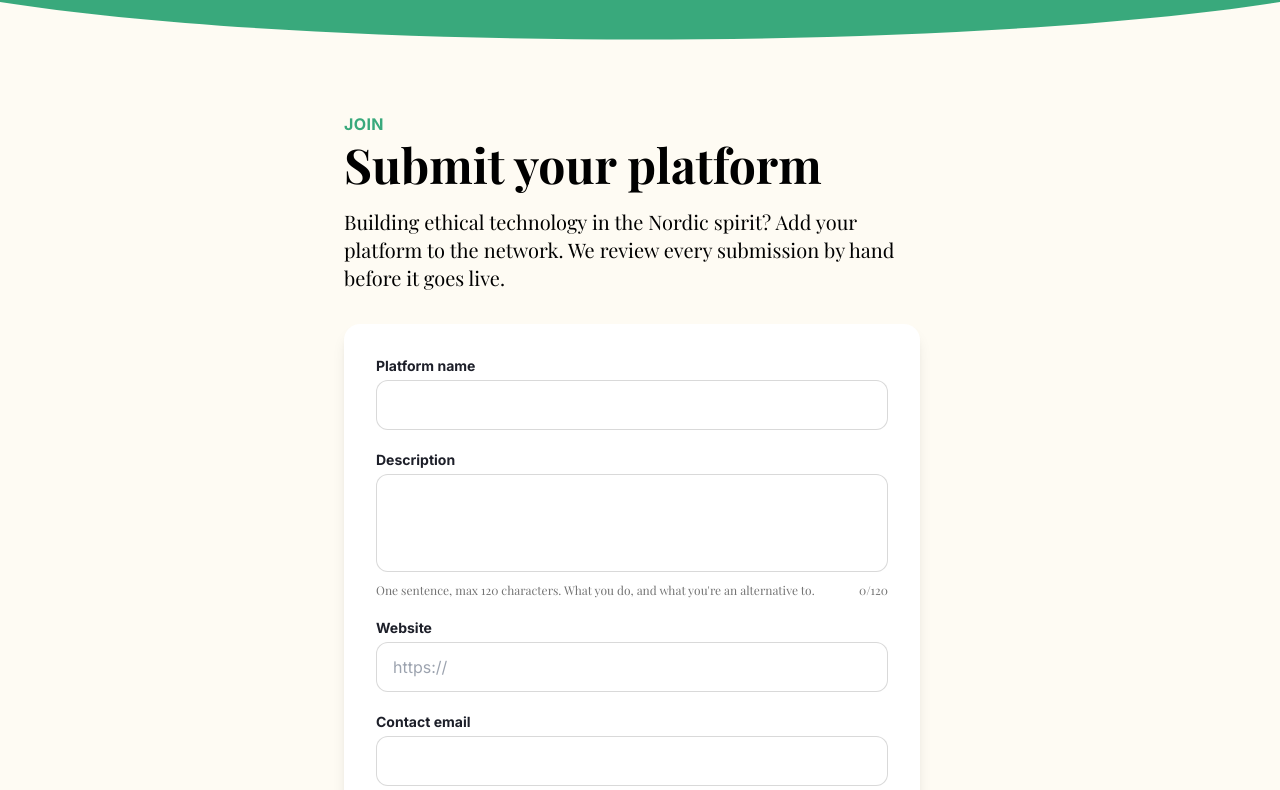
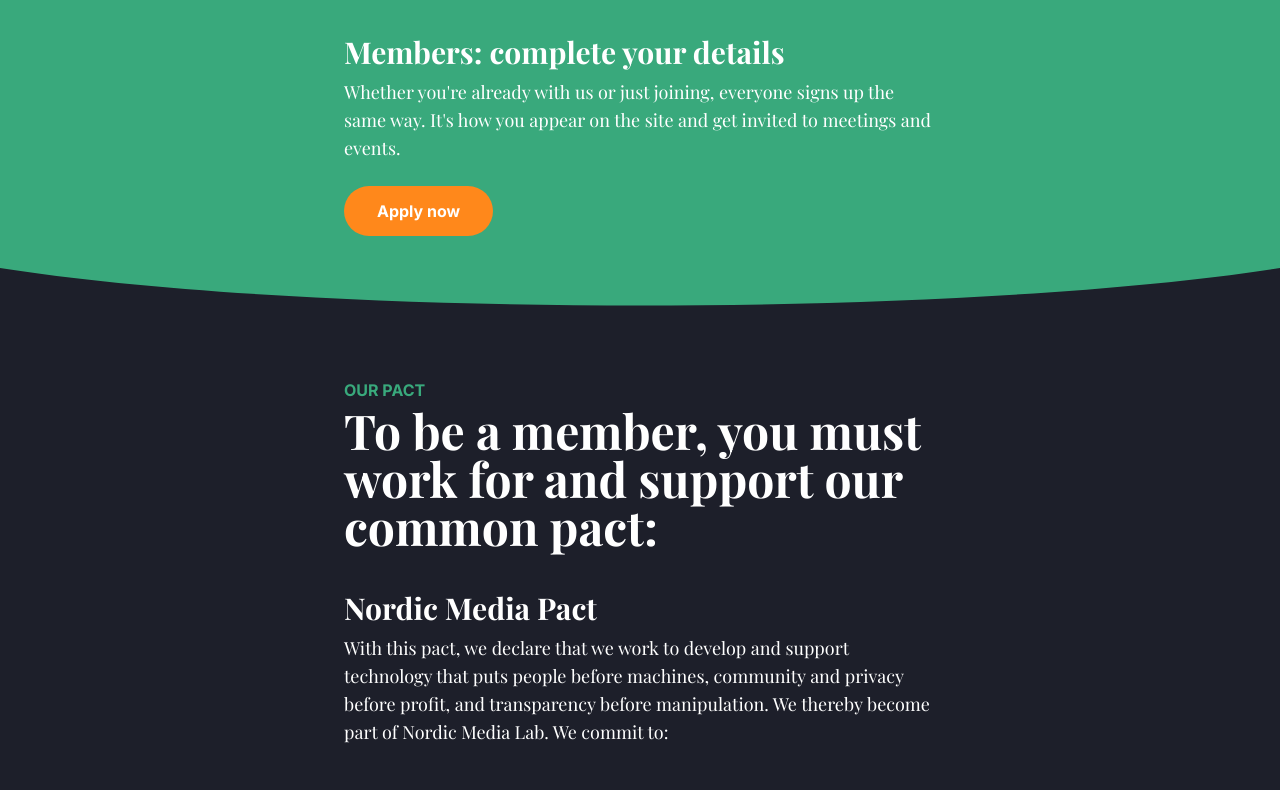
Before and after one commit to jeppeliisberg/nordicmedialab.dk, a React (Vite) app: page / in a window 1280 px wide. Shown: the part 2859-3649 px from the top of the page. Built offline with nearby package versions, Linux system fonts and the light colour scheme.

Commit message:
Rework member form: Apply-now modal in members area, type dropdown, repeatable contacts

```diff
--- a/index.html
+++ b/index.html
@@ -19,12 +19,27 @@
   <body>
     <!-- Hidden static form so Netlify registers "member-submission" (incl. file upload) at build time -->
     <form name="member-submission" netlify netlify-honeypot="bot-field" hidden>
+      <input type="text" name="type" />
       <input type="text" name="name" />
       <textarea name="description"></textarea>
       <input type="url" name="website" />
-      <input type="email" name="contact" />
       <input type="text" name="language" />
       <input type="file" name="logo" />
+      <input type="text" name="contact1_name" />
+      <input type="email" name="contact1_email" />
+      <input type="text" name="contact1_title" />
+      <input type="text" name="contact2_name" />
+      <input type="email" name="contact2_email" />
+      <input type="text" name="contact2_title" />
+      <input type="text" name="contact3_name" />
+      <input type="email" name="contact3_email" />
+      <input type="text" name="contact3_title" />
+      <input type="text" name="contact4_name" />
+      <input type="email" name="contact4_email" />
+      <input type="text" name="contact4_title" />
+      <input type="text" name="contact5_name" />
+      <input type="email" name="contact5_email" />
+      <input type="text" name="contact5_title" />
       <input type="text" name="bot-field" />
     </form>
     <div id="root"></div>
--- a/src/components/MemberSubmit.jsx
+++ b/src/components/MemberSubmit.jsx
@@ -2,13 +2,24 @@
 import { useTranslation } from 'react-i18next';
 
 const MAX = 120;
+const MAX_PERSONS = 5;
 
 const MemberSubmit = () => {
   const { t } = useTranslation();
+  const [open, setOpen] = useState(false);
+  const [type, setType] = useState('platform');
   const [count, setCount] = useState(0);
+  const [persons, setPersons] = useState(1);
   const [sending, setSending] = useState(false);
   const [done, setDone] = useState(false);
   const [error, setError] = useState(false);
+
+  const nameLabel =
+    type === 'organization'
+      ? t('submit.nameOrganization')
+      : type === 'individual'
+      ? t('submit.nameIndividual')
+      : t('submit.namePlatform');
 
   const handleSubmit = async (e) => {
     e.preventDefault();
@@ -25,28 +36,62 @@
     }
   };
 
-  if (done) {
-    return (
-      <div className="bg-white rounded-2xl p-8 shadow-lg max-w-xl">
-        <h3 className="font-serif text-2xl font-bold text-[#1D1F29] mb-2">{t('submit.thanksTitle')}</h3>
-        <p className="text-neutral-600">{t('submit.thanksBody')}</p>
-      </div>
-    );
-  }
-
   const field =
-    'w-full rounded-xl border border-black/15 px-4 py-3 font-sans text-[#1D1F29] focus:outline-none focus:border-[#39A97C]';
+    'w-full rounded-xl border border-black/15 px-4 py-2.5 font-sans text-[#1D1F29] focus:outline-none focus:border-[#39A97C]';
   const label = 'block font-sans font-semibold text-sm text-[#1D1F29] mb-1';
   const help = 'text-xs text-neutral-500 mt-1';
 
   return (
+    <>
+      <button
+        onClick={() => setOpen(true)}
+        className="bg-[#FF881B] hover:brightness-105 text-white font-semibold font-sans px-8 py-3 rounded-full transition"
+      >
+        {t('submit.applyNow')}
+      </button>
+
+      {open && (
+        <div
+          className="fixed inset-0 z-50 flex items-start justify-center bg-black/60 p-4 overflow-y-auto"
+          onClick={() => setOpen(false)}
+        >
+          <div
+            className="bg-white rounded-2xl w-full max-w-xl my-8 p-6 md:p-8 relative text-left"
+            onClick={(e) => e.stopPropagation()}
+          >
+            <button
+              onClick={() => setOpen(false)}
+              aria-label={t('submit.close')}
+              className="absolute right-4 top-4 text-neutral-400 hover:text-[#1D1F29]"
+            >
+              <svg xmlns="http://www.w3.org/2000/svg" fill="none" viewBox="0 0 24 24" strokeWidth={1.8} stroke="currentColor" className="w-6 h-6">
+                <path strokeLinecap="round" strokeLinejoin="round" d="M6 18 18 6M6 6l12 12" />
+              </svg>
+            </button>
+
+            {done ? (
+              <div>
+                <h3 className="font-serif text-2xl font-bold text-[#1D1F29] mb-2">{t('submit.thanksTitle')}</h3>
+                <p className="text-neutral-600 mb-6">{t('submit.thanksBody')}</p>
+                <button
+                  onClick={() => setOpen(false)}
+                  className="bg-[#39A97C] text-white font-semibold font-sans px-6 py-2.5 rounded-full"
+                >
+                  {t('submit.close')}
+                </button>
+              </div>
+            ) : (
+              <>
+                <h3 className="font-serif text-2xl md:text-3xl font-bold text-[#1D1F29] mb-2 pr-8">{t('submit.title')}</h3>
+                <p className="text-neutral-600 mb-6">{t('submit.intro')}</p>
+
                 <form
                   name="member-submission"
                   method="POST"
                   data-netlify="true"
                   data-netlify-honeypot="bot-field"
                   onSubmit={handleSubmit}
-      className="bg-white rounded-2xl p-6 md:p-8 shadow-lg flex flex-col gap-5 max-w-xl"
+                  className="flex flex-col gap-4"
                 >
                   <input type="hidden" name="form-name" value="member-submission" />
                   <p className="hidden">
@@ -56,7 +101,16 @@
                   </p>
 
                   <div>
-        <label className={label}>{t('submit.name')}</label>
+                    <label className={label}>{t('submit.type')}</label>
+                    <select name="type" value={type} onChange={(e) => setType(e.target.value)} className={field}>
+                      <option value="platform">{t('submit.typePlatform')}</option>
+                      <option value="organization">{t('submit.typeOrganization')}</option>
+                      <option value="individual">{t('submit.typeIndividual')}</option>
+                    </select>
+                  </div>
+
+                  <div>
+                    <label className={label}>{nameLabel}</label>
                     <input type="text" name="name" required className={field} />
                   </div>
 
@@ -80,17 +134,12 @@
 
                   <div>
                     <label className={label}>{t('submit.website')}</label>
-        <input type="url" name="website" required placeholder="https://" className={field} />
-      </div>
-
-      <div>
-        <label className={label}>{t('submit.email')}</label>
-        <input type="email" name="contact" required className={field} />
+                    <input type="url" name="website" placeholder="https://" className={field} />
                   </div>
 
                   <div>
                     <label className={label}>{t('submit.language')}</label>
-        <select name="language" className={field} defaultValue="da">
+                    <select name="language" defaultValue="da" className={field}>
                       <option value="da">Dansk</option>
                       <option value="en">English</option>
                     </select>
@@ -107,18 +156,43 @@
                     <div className={help}>{t('submit.logoHelp')}</div>
                   </div>
 
-      {error && (
-        <p className="text-sm text-red-600">{t('submit.error')}</p>
+                  <div className="border-t border-black/10 pt-4 mt-1">
+                    <h4 className="font-serif text-lg font-bold text-[#1D1F29]">{t('submit.contactsTitle')}</h4>
+                    <p className={help + ' mb-3'}>{t('submit.contactsHelp')}</p>
+                    {Array.from({ length: persons }).map((_, i) => (
+                      <div key={i} className="grid grid-cols-1 sm:grid-cols-3 gap-2 mb-2">
+                        <input type="text" name={`contact${i + 1}_name`} placeholder={t('submit.personName')} required={i === 0} className={field} />
+                        <input type="email" name={`contact${i + 1}_email`} placeholder={t('submit.personEmail')} required={i === 0} className={field} />
+                        <input type="text" name={`contact${i + 1}_title`} placeholder={t('submit.personTitle')} className={field} />
+                      </div>
+                    ))}
+                    {persons < MAX_PERSONS && (
+                      <button
+                        type="button"
+                        onClick={() => setPersons((p) => p + 1)}
+                        className="text-sm font-semibold text-[#39A97C] hover:underline mt-1"
+                      >
+                        + {t('submit.addPerson')}
+                      </button>
                     )}
+                  </div>
+
+                  {error && <p className="text-sm text-red-600">{t('submit.error')}</p>}
 
                   <button
                     type="submit"
                     disabled={sending}
-        className="bg-[#FF881B] hover:brightness-105 text-white font-semibold font-sans px-7 py-3 rounded-full transition disabled:opacity-60 self-start"
+                    className="bg-[#FF881B] hover:brightness-105 text-white font-semibold font-sans px-7 py-3 rounded-full transition disabled:opacity-60 self-start mt-1"
                   >
                     {sending ? t('submit.sending') : t('submit.send')}
                   </button>
                 </form>
+              </>
+            )}
+          </div>
+        </div>
+      )}
+    </>
   );
 };
 
--- a/src/locales/da.json
+++ b/src/locales/da.json
@@ -134,22 +134,36 @@
     "boardTitle": "Vores bestyrelse"
   },
   "submit": {
-    "tagline": "Bliv medlem",
-    "title": "Indsend din platform",
-    "intro": "Bygger du etisk teknologi i nordisk ånd? Tilføj din platform til netværket. Vi gennemgår hver indsendelse manuelt, før den går live.",
-    "name": "Platformens navn",
+    "applyNow": "Ansøg nu",
+    "ctaTitle": "Medlemmer: udfyld jeres oplysninger",
+    "ctaText": "Uanset om I allerede er med eller lige er kommet til, tilmelder alle sig på samme måde. Det er sådan I kommer på siden og bliver inviteret til møder og events.",
+    "title": "Indsend dine oplysninger",
+    "intro": "Bygger eller støtter du etisk teknologi i nordisk ånd? Bliv medlem af Nordic Media Lab. Vi gennemgår hver indsendelse på et månedligt bestyrelsesmøde og vender tilbage til dig.",
+    "type": "Type",
+    "typePlatform": "Platform",
+    "typeOrganization": "Organisation",
+    "typeIndividual": "Person",
+    "namePlatform": "Platformens navn",
+    "nameOrganization": "Organisationens navn",
+    "nameIndividual": "Navn",
     "description": "Beskrivelse",
     "descriptionHelp": "Én sætning, højst 120 tegn. Hvad I laver, og hvilket alternativ I er.",
-    "website": "Webadresse",
-    "email": "Kontakt-e-mail",
+    "website": "Webadresse (valgfrit)",
     "language": "Sprog på din beskrivelse",
     "logo": "Logo (valgfrit)",
     "logoHelp": "SVG eller kvadratisk PNG (mindst 400px), gennemsigtig baggrund, som fungerer på en lys baggrund.",
+    "contactsTitle": "Kontakter",
+    "contactsHelp": "Alle, der skal inviteres til møder og events. Dette er til os, det vises ikke på siden.",
+    "personName": "Navn",
+    "personEmail": "E-mail",
+    "personTitle": "Titel (valgfrit)",
+    "addPerson": "Tilføj en person mere",
     "send": "Indsend",
     "sending": "Sender…",
     "error": "Noget gik galt. Prøv igen, eller skriv til hej@nordicmedialab.dk.",
     "thanksTitle": "Tak",
-    "thanksBody": "Vi har modtaget din indsendelse. Vi gennemgår hver enkelt manuelt og får jer på netværket snart."
+    "thanksBody": "Vi har modtaget din indsendelse. Vi gennemgår hver enkelt på vores månedlige bestyrelsesmøde og vender tilbage.",
+    "close": "Luk"
   },
   "contact": {
     "tagline": "Kontakt",
--- a/src/locales/en.json
+++ b/src/locales/en.json
@@ -134,22 +134,36 @@
     "boardTitle": "Our board"
   },
   "submit": {
-    "tagline": "Join",
-    "title": "Submit your platform",
-    "intro": "Building ethical technology in the Nordic spirit? Add your platform to the network. We review every submission by hand before it goes live.",
-    "name": "Platform name",
+    "applyNow": "Apply now",
+    "ctaTitle": "Members: complete your details",
+    "ctaText": "Whether you're already with us or just joining, everyone signs up the same way. It's how you appear on the site and get invited to meetings and events.",
+    "title": "Submit your info",
+    "intro": "Building or supporting ethical technology in the Nordic spirit? Become a member of Nordic Media Lab. We review every submission at a monthly board meeting and get back to you.",
+    "type": "Type",
+    "typePlatform": "Platform",
+    "typeOrganization": "Organization",
+    "typeIndividual": "Individual",
+    "namePlatform": "Platform name",
+    "nameOrganization": "Organization name",
+    "nameIndividual": "Name",
     "description": "Description",
     "descriptionHelp": "One sentence, max 120 characters. What you do, and what you're an alternative to.",
-    "website": "Website",
-    "email": "Contact email",
+    "website": "Website (optional)",
     "language": "Language of your description",
     "logo": "Logo (optional)",
     "logoHelp": "SVG or square PNG (min 400px), transparent background, works on a light background.",
+    "contactsTitle": "Contacts",
+    "contactsHelp": "Everyone who should get invitations to meetings and events. This is for us, not shown on the site.",
+    "personName": "Name",
+    "personEmail": "Email",
+    "personTitle": "Title (optional)",
+    "addPerson": "Add another person",
     "send": "Submit",
     "sending": "Sending…",
     "error": "Something went wrong. Please try again, or email hej@nordicmedialab.dk.",
     "thanksTitle": "Thank you",
-    "thanksBody": "We've received your submission. We review each one by hand and will get you onto the network soon."
+    "thanksBody": "We've received your submission. We review each one at our monthly board meeting and will get back to you.",
+    "close": "Close"
   },
   "contact": {
     "tagline": "Contact",
--- a/src/views/Main.jsx
+++ b/src/views/Main.jsx
@@ -83,6 +83,11 @@
                 <div className="max-w-6xl mx-auto px-6 md:px-10 mt-14">
                     <MembersGrid cards={membersData}/>
                 </div>
+                <div className="relative px-10 max-w-2xl mx-auto mt-16 text-white">
+                    <h2 className="font-serif text-2xl lg:text-3xl font-bold mb-2">{t('submit.ctaTitle')}</h2>
+                    <p className="font-serif text-lg mb-6">{t('submit.ctaText')}</p>
+                    <MemberSubmit/>
+                </div>
                 {/**
                 <div className="relative px-10 max-w-2xl mx-auto">
                     <h1 className="font-serif text-3xl lg:text-5xl font-bold mt-1 mb-5">Industri medlemmer</h1>
@@ -93,17 +98,6 @@
                 </div>
                 */}
 
-            </section>
-
-            <Divider backgroundColor="#FEFBF3" />
-            <section className="bg-[#FEFBF3] pb-32">
-                <a className="anchor" id="join"></a>
-                <div className="relative px-10 max-w-2xl mx-auto">
-                    <span className="text-[#39A97C] font-semibold uppercase text-base font-sans tracking-wide">{t('submit.tagline')}</span>
-                    <h1 className="font-serif text-3xl lg:text-5xl font-bold mt-1 mb-5">{t('submit.title')}</h1>
-                    <p className="font-serif text-lg lg:text-xl mb-8">{t('submit.intro')}</p>
-                    <MemberSubmit/>
-                </div>
             </section>
 
             <Divider backgroundColor="#1d1f2a" />
```
Lines whose indentation alone changed are shown as unchanged.
